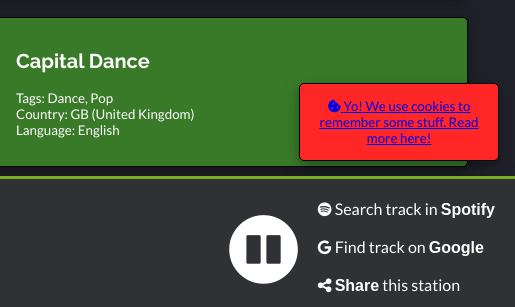
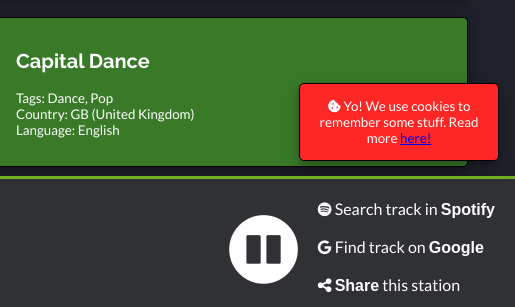
Before and after one commit to LarryTLlama/GetRadio-Web, a website: page index.html in a window 1280 px wide. Shown: the part 499-806 px from the top of the page, 765-1280 px from the left. Drawn offline with nearby package versions, Linux system fonts and the light colour scheme; no server answers; a script that the page names is missing.

Commit message:
Update index.html

```diff
--- a/index.html
+++ b/index.html
@@ -213,7 +213,7 @@
 <br><br>
 
 <div id="saver">
-	<a id="widthSetter" href="javascript:redirect('index2.html')"><button style="width: 100%; text-align: center;" id="coolcancelbutton"><p><i class="fa-solid fa-cookie-bite"></i> Yo! We use cookies to remember some stuff. Read more <a href="https://larrytllama.github.io/GetRadio/privacy.html">here!</a></a></p></button></a>
+<button style="width: 100%; text-align: center;" id="coolcancelbutton"><p><i class="fa-solid fa-cookie-bite"></i> Yo! We use cookies to remember some stuff. Read more <a href="https://larrytllama.github.io/GetRadio/privacy.html">here!</a></a></p></button>
   </div>
 <div>
 
```
